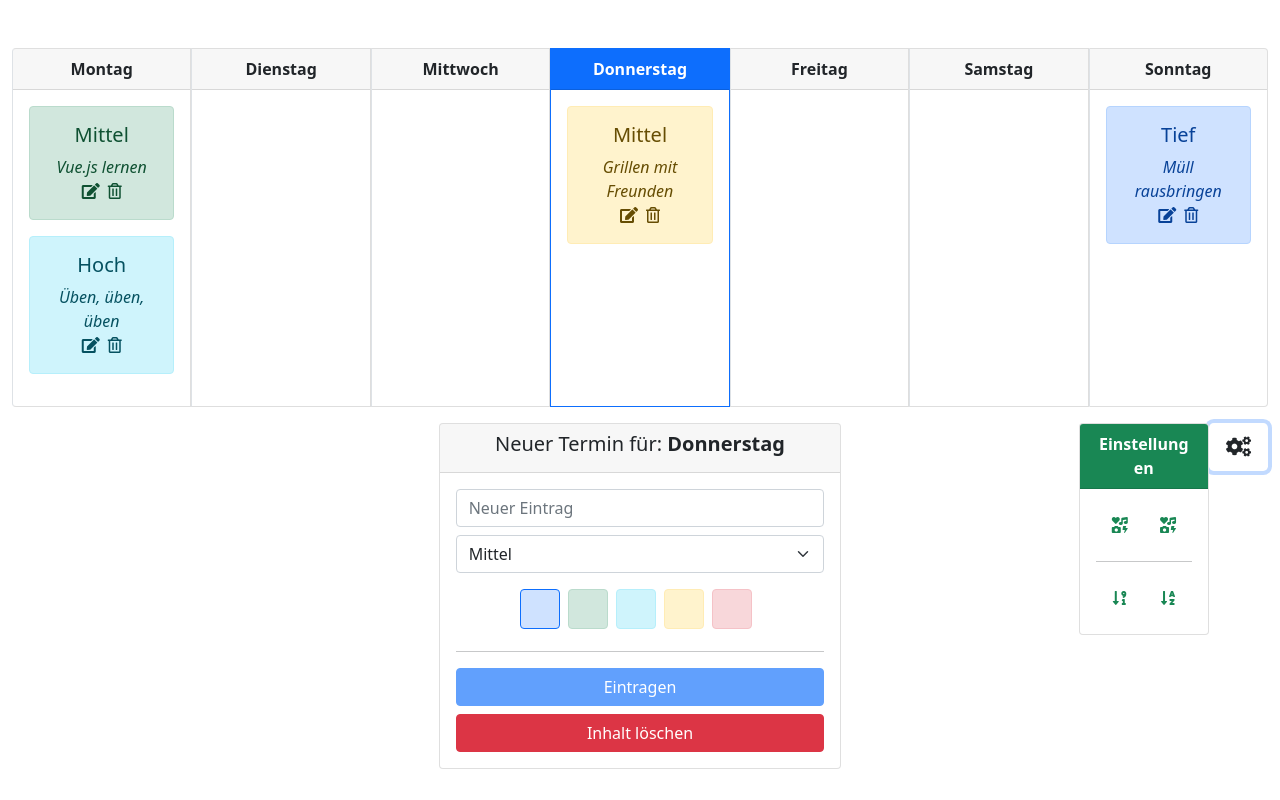
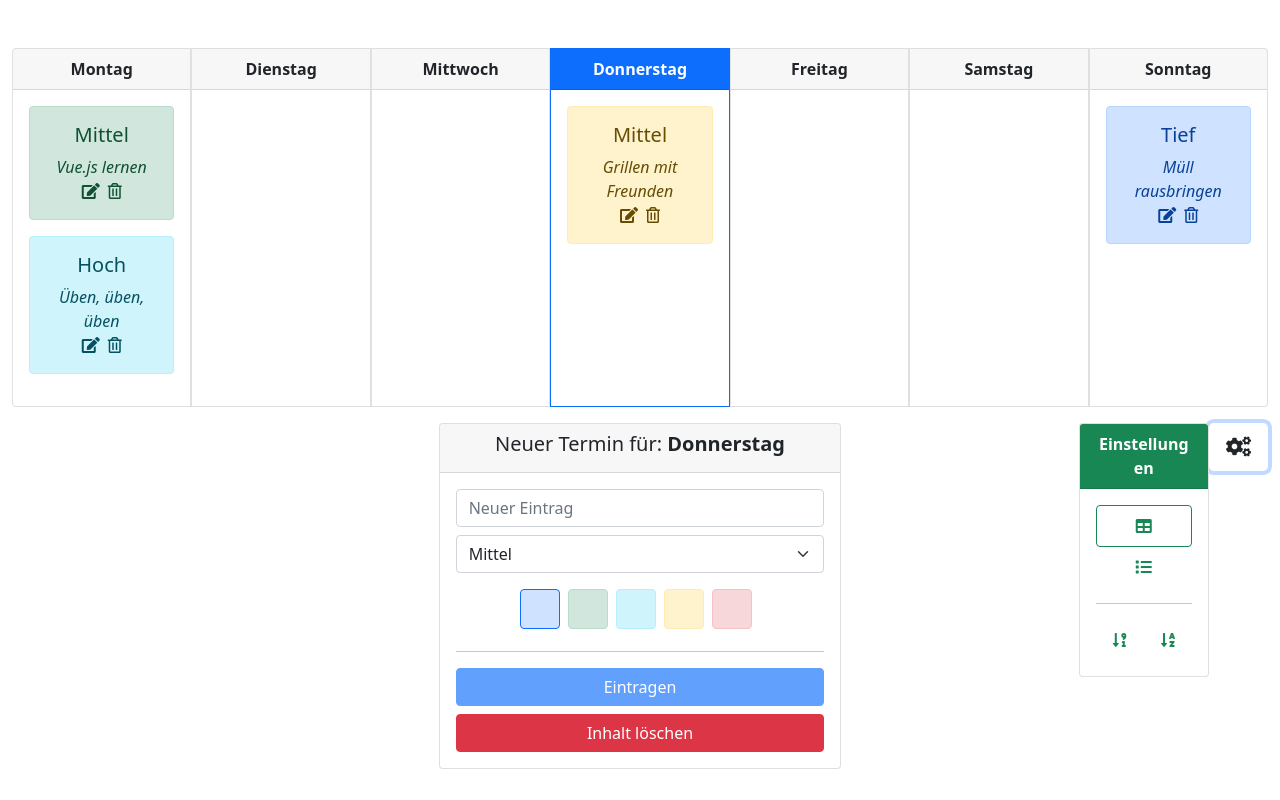
Before and after one commit to schragman/VueTuts-Terminkalender, a Vue app: page / in a window 1280 px wide. Both pictures are taken after a click on the button 1238 px from the left and 447 px from the top of the page. Built offline with nearby package versions, Linux system fonts and the light colour scheme.

Commit message:
Transitions

```diff
--- a/src/App.vue
+++ b/src/App.vue
@@ -3,7 +3,13 @@
     <div class="row">
       <div class="col-12">
         <!-- Anfang: Template für die Calendar-Week-Component -->
-        <CalendarWeek/>
+<!--        <calendar-week-as-list/>
+        <CalendarWeek/>-->
+        <keep-alive>
+          <transition name="fade" mode="out-in">
+            <component :is="activeView"/>
+          </transition>
+        </keep-alive>
         <!-- Ende: Template für die Calendar-Week-Component -->
       </div>
     </div>
@@ -21,7 +27,9 @@
           </button>
         </div>
         <!-- Anfang: Template für die Calendar-Settings-Component -->
+        <transition name="fade">
           <CalendarSettings v-if="displaySettings" />
+        </transition>
         <!-- Ende: Template für die Calendar-Day-Component -->
       </div>
     </div>
@@ -31,7 +39,9 @@
 <script>
 import { defineAsyncComponent } from "vue";
 import CalendarWeek from "./components/CalendarWeek";
+import CalendarWeekAsList from "@/components/CalendarWeekAsList";
 import CalendarEntry from "@/components/CalendarEntry";
+import Store from "@/store";
 //import CalendarSettings from "@/components/CalendarSettings";
 
 export default {
@@ -42,6 +52,7 @@ export default {
 
     //Kurzform, wenn Tag-Name und Component-Name gleich sind
     CalendarWeek,
+    CalendarWeekAsList,
     CalendarEntry,
     CalendarSettings: defineAsyncComponent(() =>
       import(
@@ -52,6 +63,11 @@ export default {
     return {
       displaySettings: false
     }
+  },
+  computed: {
+    activeView() {
+      return Store.getters.activeView();
+    },
   },
   methods: {
     fadeInOut() {
@@ -70,4 +86,22 @@ export default {
     width: 40px;
     height: 40px;
   }
+
+  /*Transition Fade*/
+  /* Hat die Transition kein Name-Attribut, ist der Name automatisch v, also z.B. v-enter-from */
+  .fade-enter-from,
+  .fade-leave-to {
+    opacity: 0;
+  }
+
+  .fade-enter-to,
+  .fade-leave-from {
+    opacity: 1;
+  }
+
+  .fade-enter-active,
+  .fade-leave-active {
+    transition: all 0.25s ease-out;
+  }
+
 </style>
--- a/src/components/CalendarSettings.vue
+++ b/src/components/CalendarSettings.vue
@@ -6,10 +6,15 @@
       </div>
       <div class="card-body">
         <ul class="nav nav-pills nav-fill">
-          <li v-for="i in 2" :key="i" class="nav-item" role="button">
-            <a class="nav-link"
-            ><i class="fas fa-icons text-success"></i
-            ></a>
+          <li
+            v-for="(icon, componentName) in views"
+            :key="componentName"
+            class="nav-item"
+            role="button"
+          >
+            <a class="nav-link" :class="isActiveView(componentName)" @click="changeActiveView(componentName)">
+              <i class="fas fa-icons text-success" :class="icon"></i>
+            </a>
           </li>
         </ul>
         <hr />
@@ -31,8 +36,27 @@
 </template>
 
 <script>
+import Store from "@/store";
 export default {
-  name: "CalendarSettings.vue"
+  name: "CalendarSettings.vue",
+  data() {
+    return {
+      views: {
+        CalendarWeek: "fas fa-table",
+        CalendarWeekAsList: "fas fa-list"
+      }
+    };
+  },
+  methods: {
+    changeActiveView(componentName) {
+      Store.mutations.setActiveView(componentName);
+    },
+    isActiveView(componentName) {
+      if (componentName === Store.getters.activeView()) {
+        return ["border border-success"]
+      }
+    },
+  }
 }
 </script>
 
--- /dev/null
+++ b/src/components/CalendarWeekAsList.vue
@@ -0,0 +1,56 @@
+<template>
+  <div class="row">
+    <div class="col-2 offset-3">
+      <ul class="list-group">
+        <li
+          v-for="day in calendarWeekData"
+          :key="day.id"
+          class="list-group-item"
+          :class="isActive(day.id)"
+          @click="setActiveDay(day.id)"
+        >
+          {{ day.fullName }}
+        </li>
+      </ul>
+    </div>
+    <div class="col-4">
+      <CalendarDay :day="activeDay" />
+    </div>
+  </div>
+</template>
+
+<script>
+import Store from "../store.js";
+
+import CalendarDay from "./CalendarDay.vue";
+
+export default {
+  name: "CalendarWeekAsList",
+  components: {
+    CalendarDay,
+  },
+  data() {
+    return {
+      calendarWeekData: Store.state.calendarWeekData,
+    };
+  },
+  computed: {
+    activeDay() {
+      return Store.getters.activeDay();
+    },
+  },
+  methods: {
+    setActiveDay(dayId) {
+      Store.mutations.changeActiveDay(dayId);
+    },
+    isActive(dayId) {
+      if (dayId === this.activeDay.id) {
+        return ["active"];
+      }
+    },
+  },
+};
+</script>
+
+<style scoped>
+</style>
--- a/src/store.js
+++ b/src/store.js
@@ -2,11 +2,13 @@ import { calendarWeekData} from "@/seed";
 import { reactive, readonly} from "vue";
 
 const state = reactive({
-  calendarWeekData
+  calendarWeekData,
+  activeView: "CalendarWeek"
 });
 
 const getters = {
-  activeDay: () => state.calendarWeekData.find((day) => day.active)
+  activeDay: () => state.calendarWeekData.find((day) => day.active),
+  activeView: () => state.activeView
 }
 
 const mutations = {
@@ -19,6 +21,9 @@ const mutations = {
     const dayObj = state.calendarWeekData.find((day) => day.id === dayId);
     const eventObj = dayObj.events.find((event) => event.title === eventTitle);
     eventObj.edit = true;
+  },
+  setActiveView(view) {
+    state.activeView = view;
   },
   updateEvent(dayId, oldEventTitle, newEvent) {
     newEvent.title = newEvent.title !== "" ? newEvent.title : oldEventTitle;
```
Lines whose indentation alone changed are shown as unchanged.
